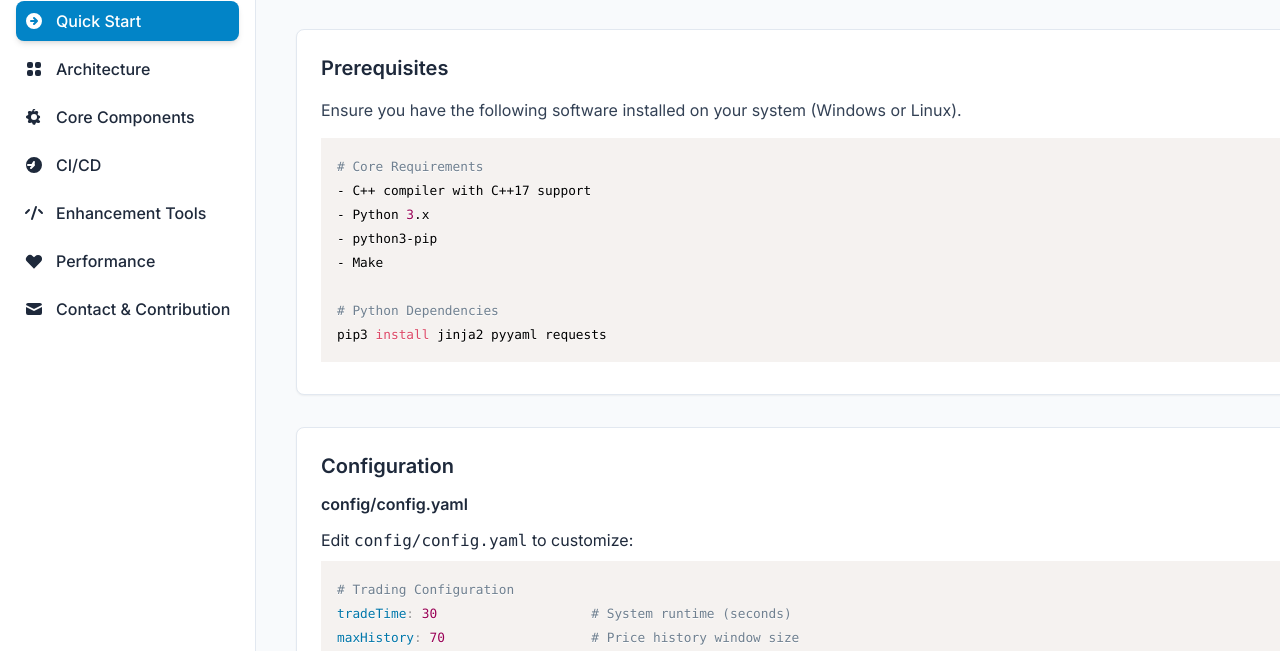
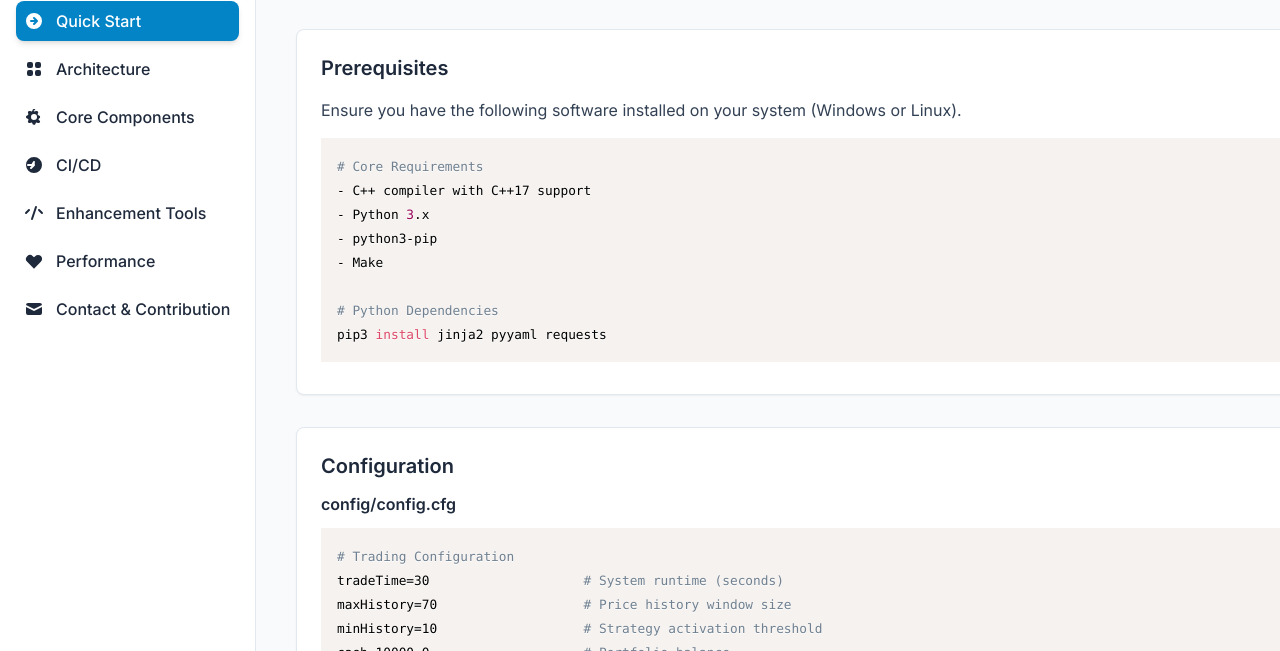
Before and after one commit to Celia2024-bit/TradeSystem, a plain HTML site: page index.html in a window 1280 px wide. Both pictures are taken after a click on the link "Quick Start". Shown: the part 143-794 px from the top of the page. Drawn offline with nearby package versions, Linux system fonts and the light colour scheme.

Commit message:
Update index.html

```diff
--- a/index.html
+++ b/index.html
@@ -214,15 +214,16 @@ pip3 install jinja2 pyyaml requests</code></pre>
 
                 <div class="bg-white p-6 rounded-lg shadow-sm border border-slate-200 mb-6">
                         <h3 class="text-xl font-semibold mb-3">Configuration</h3>
-                        <h4 class="text-l font-semibold mb-3">config/config.yaml</h4>
-                        <p>Edit <code>config/config.yaml</code> to customize:</p>
+                        <h4 class="text-l font-semibold mb-3">config/config.cfg</h4>
                         <pre class="language-yml"><code style="font-size: 0.8em;"># Trading Configuration
-tradeTime: 30                    # System runtime (seconds)
-maxHistory: 70                   # Price history window size
-minHistory: 10                   # Strategy activation threshold
-cash: 10000.0                    # Portfolio balance
-
-# Strategy Selection (uncomment desired strategy)
+tradeTime=30                    # System runtime (seconds)
+maxHistory=70                   # Price history window size
+minHistory=10                   # Strategy activation threshold
+cash=10000.0                    # Portfolio balance
+LOG_LEVEL=0                      # 0=Main, 1=MarketData, 2=Strategy, 3=Execution, 4=DEBUG...
+</code></pre>
+                        <h4 class="text-l font-semibold mb-3">config/strategy_config.yaml</h4>
+                        <pre class="language-yml"><code style="font-size: 0.8em;"># Strategy Selection (uncomment desired strategy)
 selected_class: SimpleMovingAverageStrategy # Active algorithm
 # selected_class: BollingerBandsStrategy
 # selected_class: MomentumRSIStrategy
@@ -269,7 +270,10 @@ make clean && make all
 ./output/trading_system
 
 # Terminal 2: Market data feed (start after trading system is running)
-python3 src/MarketFetch.py</code></pre>
+python3 src/MarketFetch.py
+
+# Terminal 3: Performance Monitor (start after trading system is running)
+pythons tools/performance_monitor/run_monitor.py</code></pre>
                  </div>
 
                 <div class="grid md:grid-cols-2 gap-8">
```
